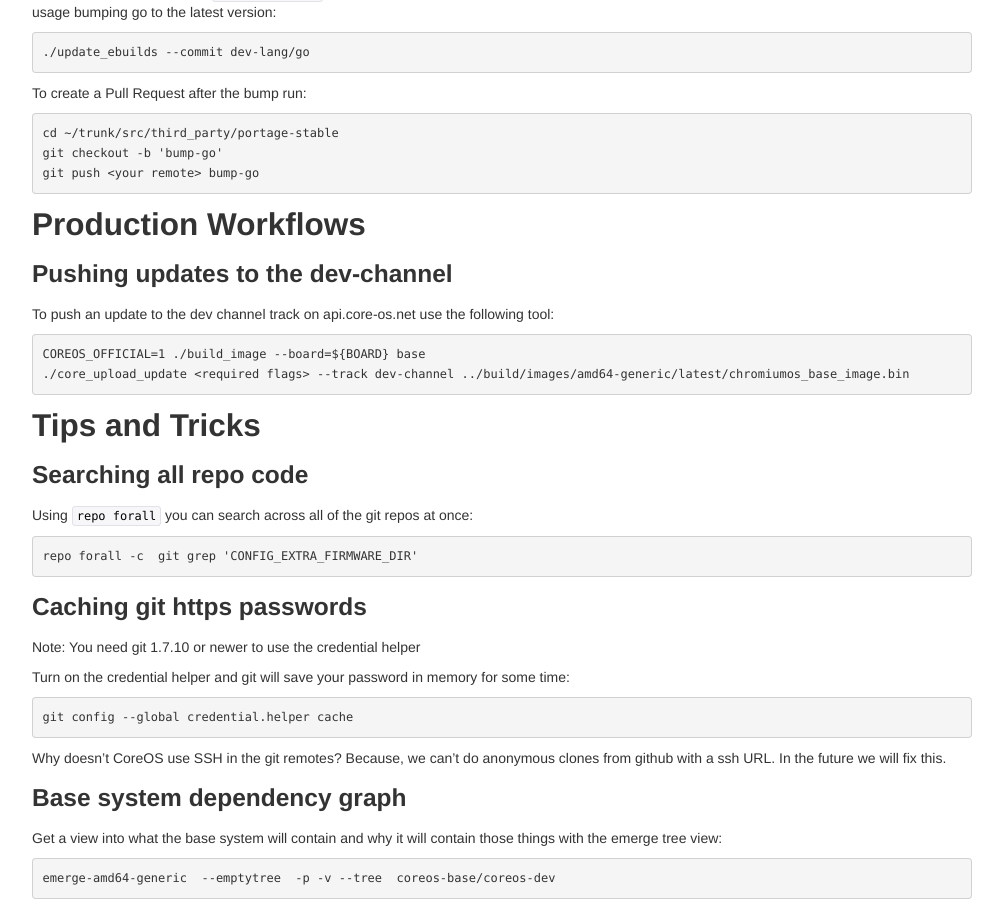
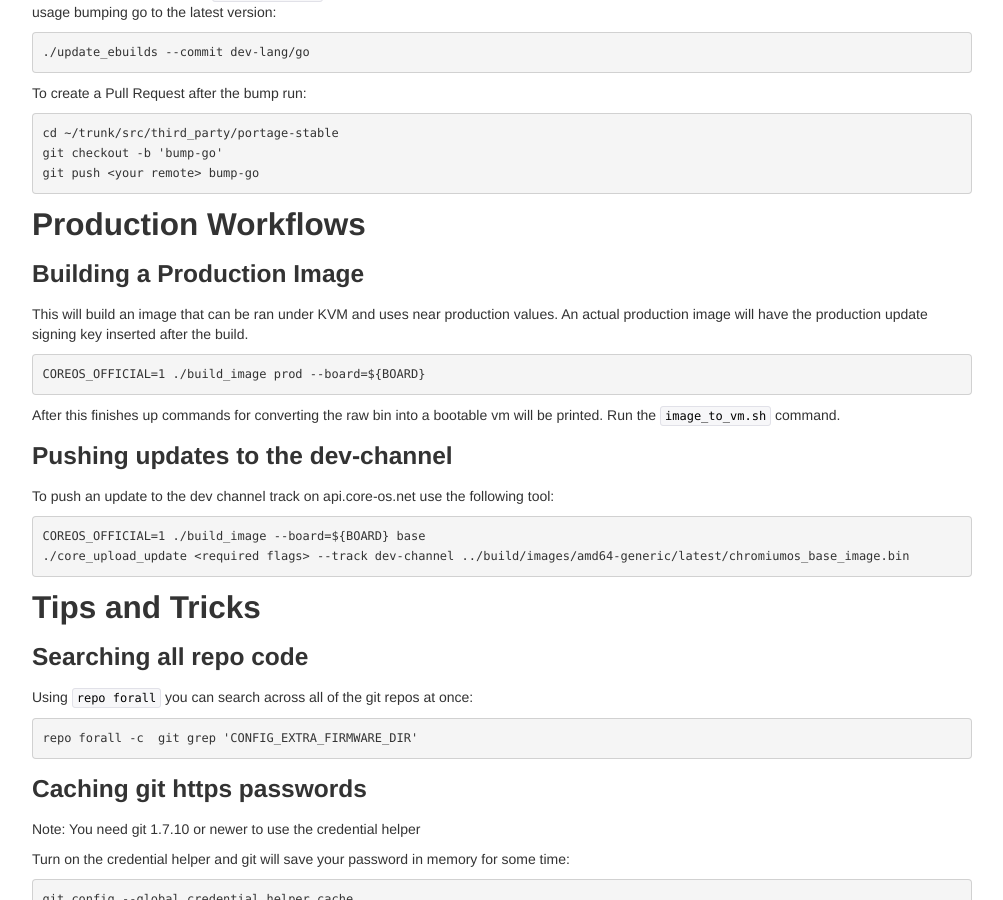
Before and after one commit to RandomStuffs22/coreos.github.com, a Jekyll site: the page built from index.markdown, in a window 1280 px wide and 900 px high, scrolled down 2854 px. Shown: the whole window, without its empty margins (138-1141 px from the left). Built offline with Jekyll 4.4.1, drawn with Linux system fonts in a browser that asks for light colours; Markdown is read by kramdown in place of the engine named in the settings.

Commit message:
feat(index): add note on building production image

````diff
--- a/index.markdown
+++ b/index.markdown
@@ -225,6 +225,19 @@ git push <your remote> bump-go
 
 ## Production Workflows
 
+### Building a Production Image
+
+This will build an image that can be ran under KVM and uses near production
+values. An actual production image will have the production update signing key
+inserted after the build.
+
+```
+COREOS_OFFICIAL=1 ./build_image prod --board=${BOARD}
+```
+
+After this finishes up commands for converting the raw bin into
+a bootable vm will be printed. Run the `image_to_vm.sh` command.
+
 ### Pushing updates to the dev-channel
 
 To push an update to the dev channel track on api.core-os.net use the
````
